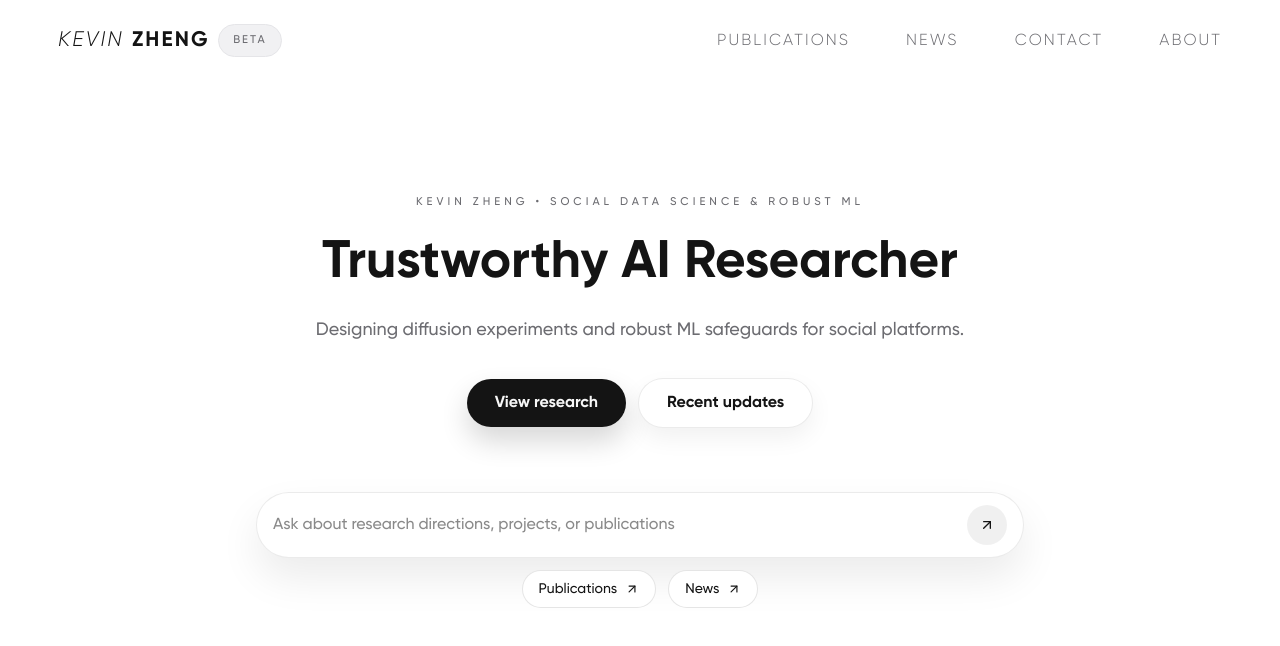
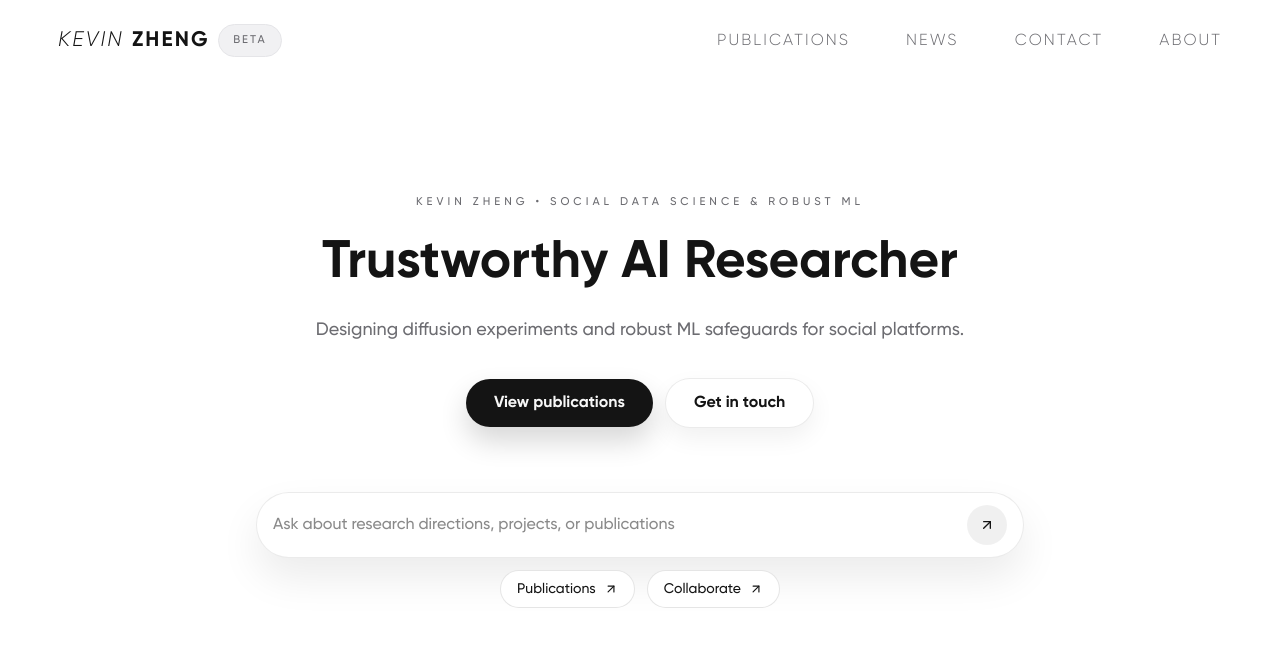
Before and after one commit to kyxzhe/kyxzhe.github.io, a Next.js app: page / in a window 1280 px wide. Shown: the top 646 px of the page. Built offline with nearby package versions, Linux system fonts and the light colour scheme.

Commit message:
simplify hero CTAs to distinct actions

```diff
--- a/src/app/page.tsx
+++ b/src/app/page.tsx
@@ -23,13 +23,13 @@ export default function Home() {
               href="/publications"
               className="px-6 md:px-7 py-3 rounded-full bg-[var(--foreground)] text-[#f7f7f7] text-sm md:text-base font-semibold shadow-[0_14px_28px_rgba(0,0,0,0.16)] transition duration-200 hover:-translate-y-[2px]"
             >
-              View research
+              View publications
             </Link>
             <Link
-              href="/news"
+              href="/contact"
               className="px-6 md:px-7 py-3 rounded-full border border-[rgba(0,0,0,0.08)] bg-white text-sm md:text-base font-semibold text-foreground shadow-[0_10px_24px_rgba(0,0,0,0.06)] transition duration-200 hover:-translate-y-[1px]"
             >
-              Recent updates
+              Get in touch
             </Link>
           </div>
         </section>
@@ -59,10 +59,10 @@ export default function Home() {
               <ArrowUpRight size={14} />
             </Link>
             <Link
-              href="/news"
+              href="/contact"
               className="inline-flex items-center gap-2 px-4 py-2 rounded-full border border-[rgba(0,0,0,0.1)] bg-white text-foreground transition hover:border-foreground"
             >
-              News
+              Collaborate
               <ArrowUpRight size={14} />
             </Link>
           </div>
```
